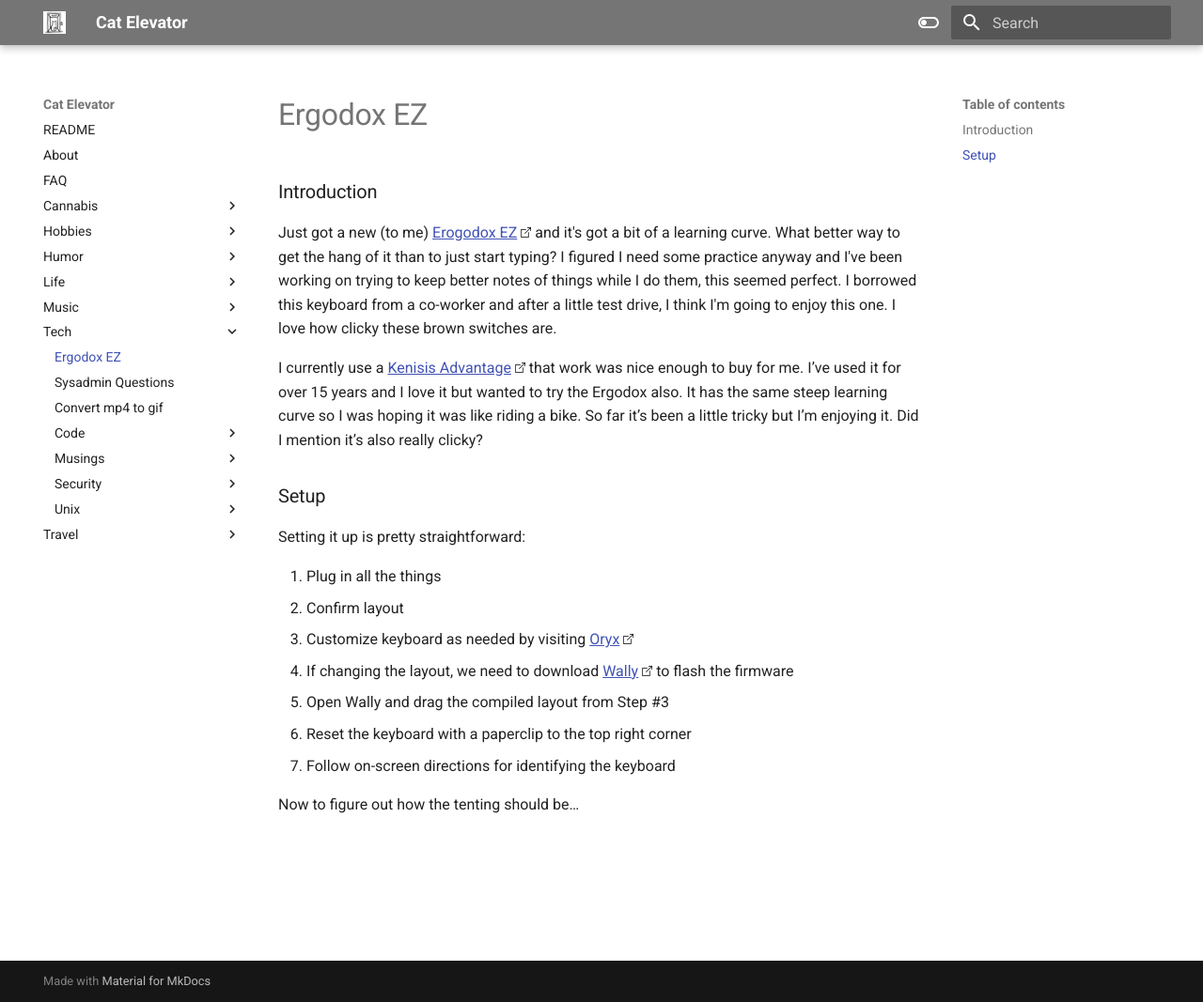
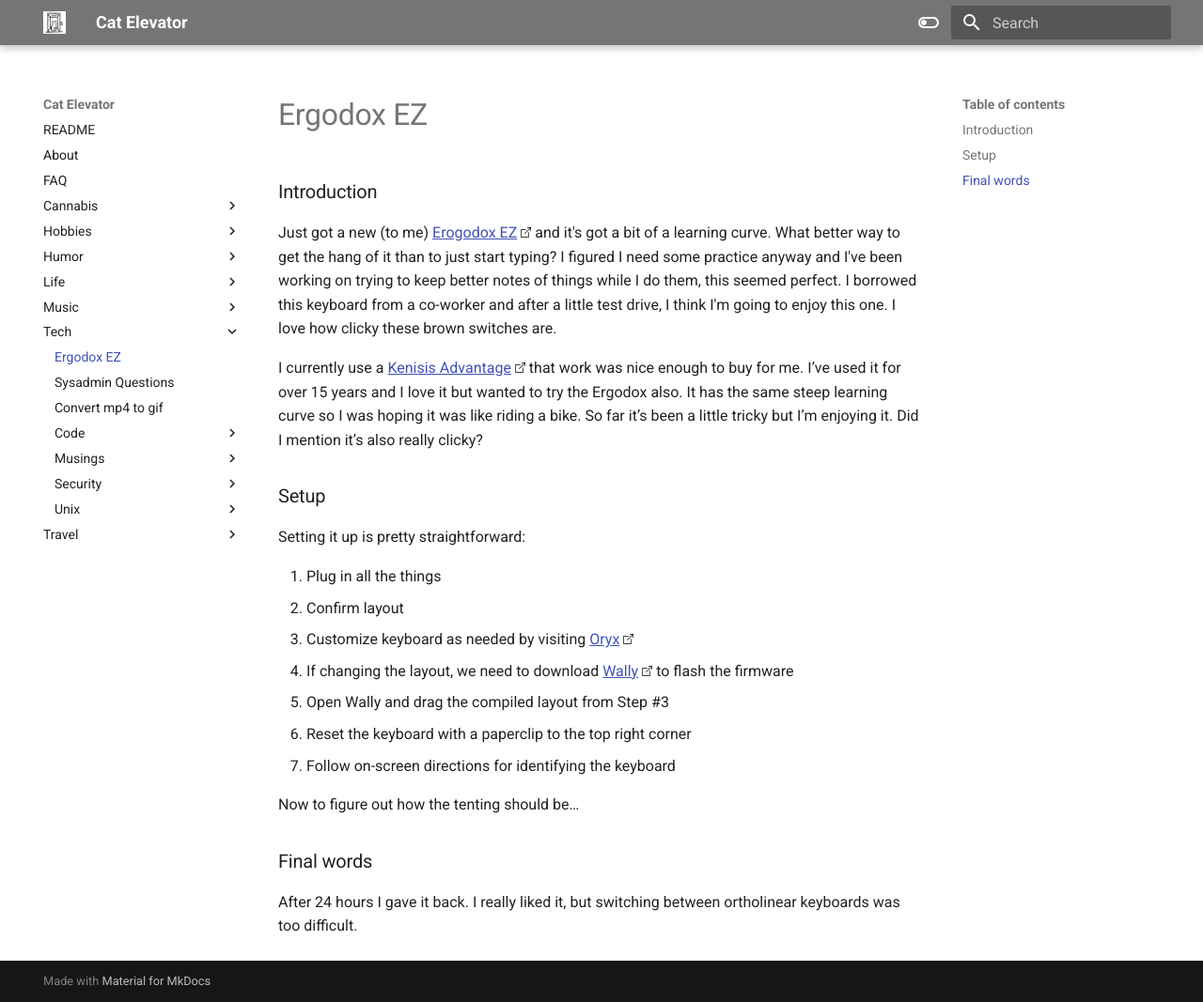
Before and after one commit to los7key/garden, an MkDocs documentation site: the page built from docs/tech/ergodox.md, in a window 1280 px wide and 1067 px high. Shown: the whole window at 94% size. Built offline with MkDocs 1.6.1 and Material for MkDocs 9.7.7, drawn with Linux system fonts in a browser that asks for light colours.

Commit message:
ergo killer

```diff
--- a/docs/tech/ergodox.md
+++ b/docs/tech/ergodox.md
@@ -22,3 +22,6 @@
 7. Follow on-screen directions for identifying the keyboard
 
 Now to figure out how the tenting should be…
+
+## Final words
+After 24 hours I gave it back.  I really liked it, but switching between ortholinear keyboards was too difficult.
```
Also changed, not shown: other parts of docs/tech/ergodox.md (+1 -1 lines).
